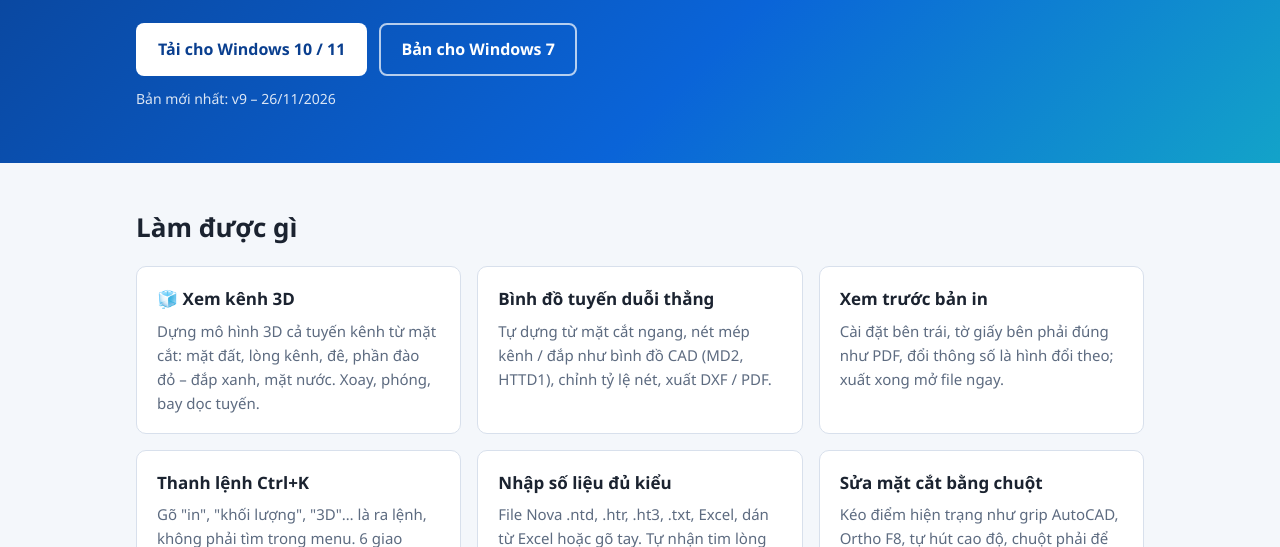
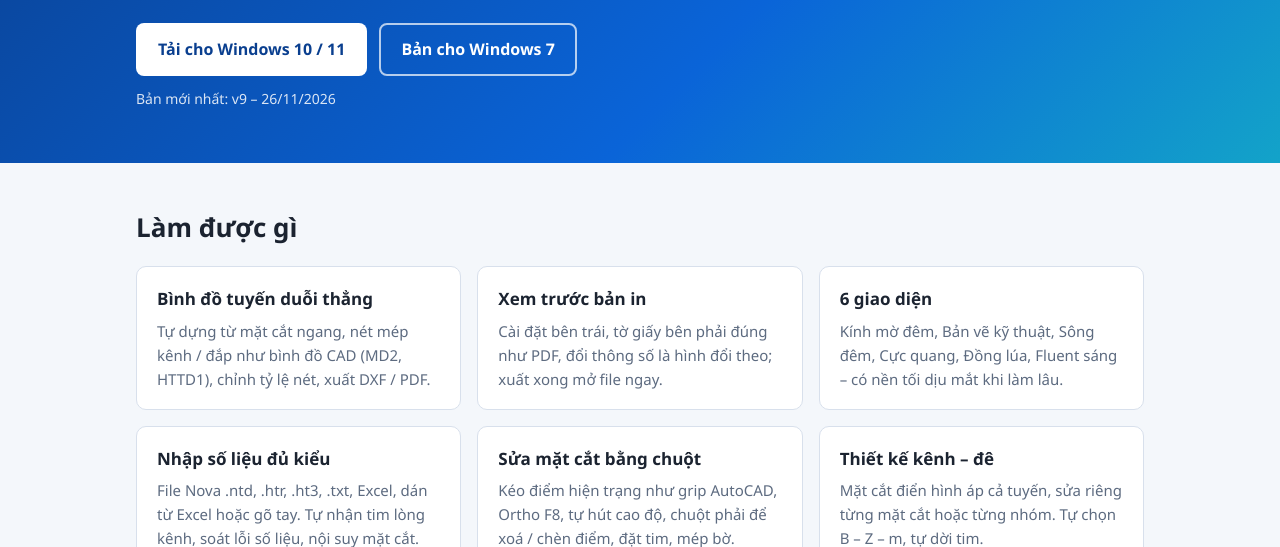
Before and after one commit to tkk360plus/tkk360plus.github.io, a plain HTML site: page index.html in a window 1280 px wide. Shown: the part 253-800 px from the top of the page. Drawn offline with Linux system fonts and the light colour scheme.

Commit message:
Cap nhat index.html (v9)

```diff
--- a/index.html
+++ b/index.html
@@ -57,10 +57,9 @@ footer{border-top:1px solid var(--bd);padding:24px 0 40px;color:var(--mut);font-
   <div class="wrap">
     <h2>Làm được gì</h2>
     <div class="grid">
-      <div class="card"><h3>🧊 Xem kênh 3D</h3><p>Dựng mô hình 3D cả tuyến kênh từ mặt cắt: mặt đất, lòng kênh, đê, phần đào đỏ – đắp xanh, mặt nước. Xoay, phóng, bay dọc tuyến.</p></div>
       <div class="card"><h3>Bình đồ tuyến duỗi thẳng</h3><p>Tự dựng từ mặt cắt ngang, nét mép kênh / đắp như bình đồ CAD (MD2, HTTD1), chỉnh tỷ lệ nét, xuất DXF / PDF.</p></div>
       <div class="card"><h3>Xem trước bản in</h3><p>Cài đặt bên trái, tờ giấy bên phải đúng như PDF, đổi thông số là hình đổi theo; xuất xong mở file ngay.</p></div>
-      <div class="card"><h3>Thanh lệnh Ctrl+K</h3><p>Gõ "in", "khối lượng", "3D"… là ra lệnh, không phải tìm trong menu. 6 giao diện, có nền tối dịu mắt.</p></div>
+      <div class="card"><h3>6 giao diện</h3><p>Kính mờ đêm, Bản vẽ kỹ thuật, Sông đêm, Cực quang, Đồng lúa, Fluent sáng – có nền tối dịu mắt khi làm lâu.</p></div>
       <div class="card"><h3>Nhập số liệu đủ kiểu</h3><p>File Nova .ntd, .htr, .ht3, .txt, Excel, dán từ Excel hoặc gõ tay. Tự nhận tim lòng kênh, soát lỗi số liệu, nội suy mặt cắt.</p></div>
       <div class="card"><h3>Sửa mặt cắt bằng chuột</h3><p>Kéo điểm hiện trạng như grip AutoCAD, Ortho F8, tự hút cao độ, chuột phải để xoá / chèn điểm, đặt tim, mép bờ.</p></div>
       <div class="card"><h3>Thiết kế kênh – đê</h3><p>Mặt cắt điển hình áp cả tuyến, sửa riêng từng mặt cắt hoặc từng nhóm. Tự chọn B – Z – m, tự dời tim.</p></div>
```
